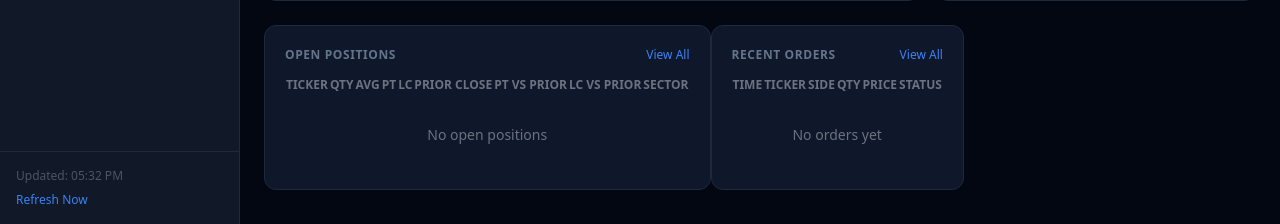
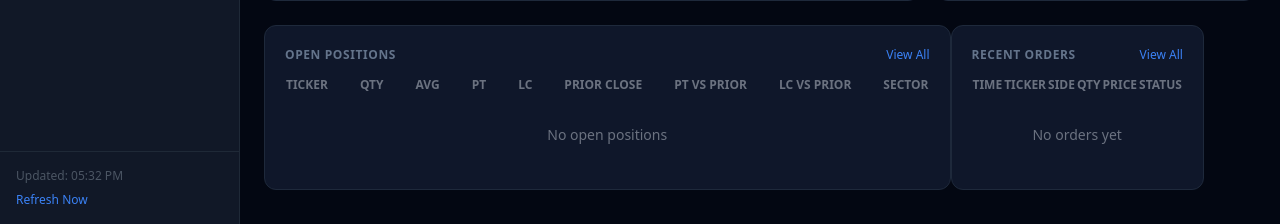
Before and after one commit to rovanchung/AiTrading, a Flask app: page / in a window 1280 px wide. Shown: the part 576-800 px from the top of the page. Run offline with Flask 3, Linux system fonts and the light colour scheme; data that the repository does not hold is empty; some libraries are stand-ins or nearby versions.

Commit message:
Add dashboard runtime reload, widen Positions columns, setup-db --init-all
- Enable Jinja TEMPLATES_AUTO_RELOAD so template edits show on refresh; add
  --debug flag (main.py + aitrade wrapper) for the Werkzeug process reloader
- Add px-4 spacing to Open Positions table cells so headers no longer collide
- setup_db.py: add non-destructive --init-all flag; factor out _all_versions()

Co-Authored-By: Claude Opus 4.8 <noreply@anthropic.com>

```diff
--- a/dashboard/app.py
+++ b/dashboard/app.py
@@ -41,6 +41,9 @@ def create_app(db_path=None):
 
     app.config["DB_PATH"] = db_path
     app.config["SECRET_KEY"] = "aitrade-dashboard-local"
+    # Pick up template (.html) edits on the next request without a restart.
+    # Safe for this local, read-only dashboard; Python edits still need --debug.
+    app.config["TEMPLATES_AUTO_RELOAD"] = True
 
     # Build version-specific DB paths
     db_paths = {}
--- a/dashboard/templates/dashboard.html
+++ b/dashboard/templates/dashboard.html
@@ -80,31 +80,31 @@
             <table class="w-full text-sm">
                 <thead>
                     <tr class="text-gray-500 text-xs uppercase">
-                        <th class="text-left pb-2">Ticker</th>
-                        <th class="text-right pb-2">Qty</th>
-                        <th class="text-right pb-2">Avg</th>
-                        <th class="text-right pb-2">PT</th>
-                        <th class="text-right pb-2">LC</th>
-                        <th class="text-right pb-2">Prior Close</th>
-                        <th class="text-right pb-2">PT vs Prior</th>
-                        <th class="text-right pb-2">LC vs Prior</th>
-                        <th class="text-right pb-2">Sector</th>
+                        <th class="text-left pr-4 pb-2">Ticker</th>
+                        <th class="text-right px-4 pb-2">Qty</th>
+                        <th class="text-right px-4 pb-2">Avg</th>
+                        <th class="text-right px-4 pb-2">PT</th>
+                        <th class="text-right px-4 pb-2">LC</th>
+                        <th class="text-right px-4 pb-2">Prior Close</th>
+                        <th class="text-right px-4 pb-2">PT vs Prior</th>
+                        <th class="text-right px-4 pb-2">LC vs Prior</th>
+                        <th class="text-right pl-4 pb-2">Sector</th>
                     </tr>
                 </thead>
                 <tbody>
                     {% for p in open_positions %}
                     <tr class="border-t border-gray-800 hover:bg-gray-900/50">
-                        <td class="py-2">
+                        <td class="py-2 pr-4">
                             <a href="/analysis/{{ p.ticker }}" class="text-blue-400 hover:text-blue-300 font-medium">{{ p.ticker }}</a>
                         </td>
-                        <td class="text-right text-gray-300">{{ p.qty }}</td>
-                        <td class="text-right text-gray-300">{{ p.entry_price | currency }}</td>
-                        <td class="text-right text-emerald-400/70">{% if p.profit_take_price is not none %}{{ p.profit_take_price | currency }}{% else %}<span class="text-gray-600">—</span>{% endif %}</td>
-                        <td class="text-right text-red-400/70">{% if p.loss_cut_price is not none %}{{ p.loss_cut_price | currency }}{% else %}<span class="text-gray-600">—</span>{% endif %}</td>
-                        <td class="text-right text-gray-300">{% if p.prior_close is not none %}{{ p.prior_close | currency }}{% else %}<span class="text-gray-600">—</span>{% endif %}</td>
-                        <td class="text-right text-emerald-400/70">{% if p.profit_take_prior_price is not none %}{{ p.profit_take_prior_price | currency }}{% else %}<span class="text-gray-600">—</span>{% endif %}</td>
-                        <td class="text-right text-red-400/70">{% if p.loss_cut_prior_price is not none %}{{ p.loss_cut_prior_price | currency }}{% else %}<span class="text-gray-600">—</span>{% endif %}</td>
-                        <td class="text-right text-gray-500 text-xs">{{ p.sector }}</td>
+                        <td class="text-right px-4 text-gray-300">{{ p.qty }}</td>
+                        <td class="text-right px-4 text-gray-300">{{ p.entry_price | currency }}</td>
+                        <td class="text-right px-4 text-emerald-400/70">{% if p.profit_take_price is not none %}{{ p.profit_take_price | currency }}{% else %}<span class="text-gray-600">—</span>{% endif %}</td>
+                        <td class="text-right px-4 text-red-400/70">{% if p.loss_cut_price is not none %}{{ p.loss_cut_price | currency }}{% else %}<span class="text-gray-600">—</span>{% endif %}</td>
+                        <td class="text-right px-4 text-gray-300">{% if p.prior_close is not none %}{{ p.prior_close | currency }}{% else %}<span class="text-gray-600">—</span>{% endif %}</td>
+                        <td class="text-right px-4 text-emerald-400/70">{% if p.profit_take_prior_price is not none %}{{ p.profit_take_prior_price | currency }}{% else %}<span class="text-gray-600">—</span>{% endif %}</td>
+                        <td class="text-right px-4 text-red-400/70">{% if p.loss_cut_prior_price is not none %}{{ p.loss_cut_prior_price | currency }}{% else %}<span class="text-gray-600">—</span>{% endif %}</td>
+                        <td class="text-right pl-4 text-gray-500 text-xs">{{ p.sector }}</td>
                     </tr>
                     {% endfor %}
                     {% if not open_positions %}
```
Also changed, not shown: main.py (+8 -1 lines), setup_db.py (+18 -6 lines), 1 other file.
